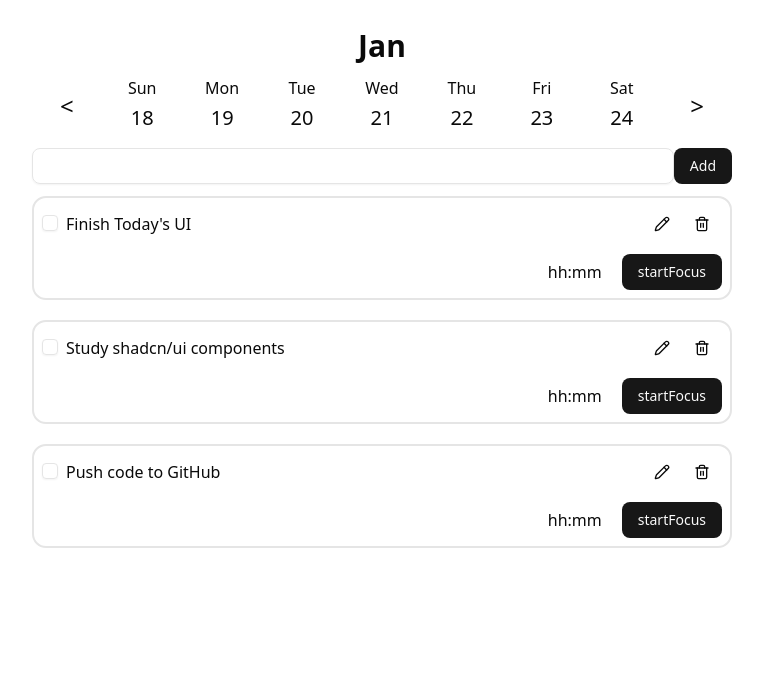
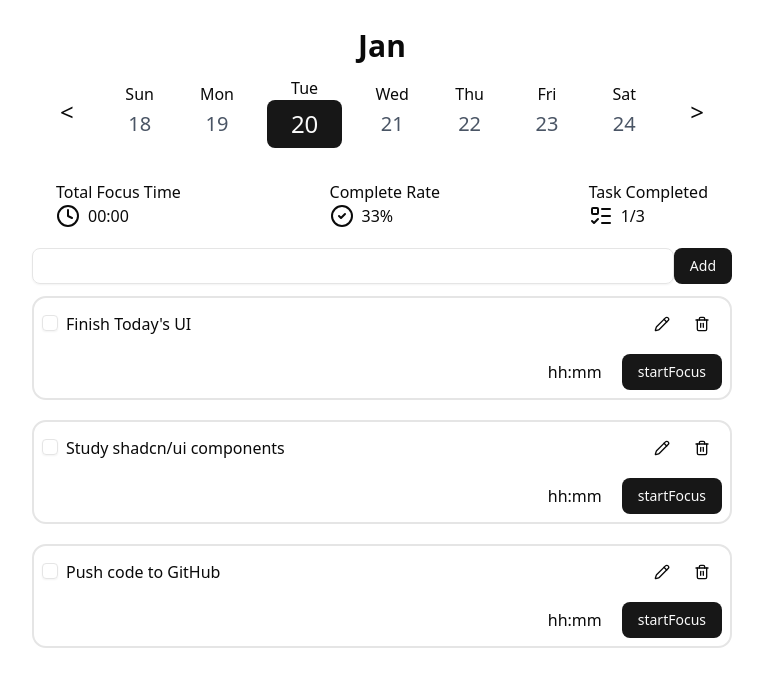
Before and after one commit to chlnaa/focus-based-todo, a React (Vite) app: page / in a window 1280 px wide. Shown: the top 686 px of the page, without its empty margins (258-1021 px from the left). Built offline with nearby package versions, Linux system fonts and the light colour scheme.

Commit message:
feat: finalize TodayPage UI with active calendar states and summary cards

```diff
--- a/src/pages/TodayPage.tsx
+++ b/src/pages/TodayPage.tsx
@@ -4,7 +4,7 @@ import { Input } from '@/components/ui/input';
 import type { Todo } from '@/types/types';
 import dayjs from 'dayjs';
 import { useState } from 'react';
-import { Trash2, Pencil } from 'lucide-react';
+import { Trash2, Pencil, Clock4, CircleCheck, ListTodo } from 'lucide-react';
 
 export default function TodayPage() {
   const [viewDate, setViewDate] = useState(dayjs());
@@ -49,6 +49,13 @@ export default function TodayPage() {
     };
   });
 
+  const totalCount = mockTodos.length;
+  const completedCount = mockTodos.filter(
+    (t) => t.status === 'completed',
+  ).length;
+  const completedRate =
+    totalCount > 0 ? Math.floor((completedCount / totalCount) * 100) : 0;
+
   return (
     <div className="flex flex-col m-auto w-full max-w-175 mt-7">
       <section>
@@ -61,7 +68,14 @@ export default function TodayPage() {
           {daysInWeek.map((day) => (
             <li key={day.fullDate} className="text-center">
               <div>{day.dayName}</div>
-              <Button className="text-xl" variant={'ghost'}>
+              <Button
+                className={`text-xl transition-all ${day.fullDate === viewDate.format('YYYY-MM-DD') ? 'p-6 text-2xl' : 'text-gray-600'}`}
+                variant={
+                  day.fullDate === viewDate.format('YYYY-MM-DD')
+                    ? 'default'
+                    : 'ghost'
+                }
+              >
                 {day.dateNumber}
               </Button>
             </li>
@@ -70,6 +84,32 @@ export default function TodayPage() {
             {'>'}
           </Button>
         </ul>
+      </section>
+
+      <section className="flex justify-between items-center py-2 px-3 m-3">
+        <div>
+          <h3>Total Focus Time</h3>
+          <div className="flex gap-2">
+            <Clock4 />
+            <span>00:00</span>
+          </div>
+        </div>
+
+        <div>
+          <h3>Complete Rate</h3>
+          <div className="flex gap-2">
+            <CircleCheck />
+            <span>{`${completedRate}%`}</span>
+          </div>
+        </div>
+
+        <div>
+          <h3>Task Completed</h3>
+          <div className="flex gap-2">
+            <ListTodo />
+            <span>{`${completedCount}/${totalCount}`}</span>
+          </div>
+        </div>
       </section>
 
       <section>
```
